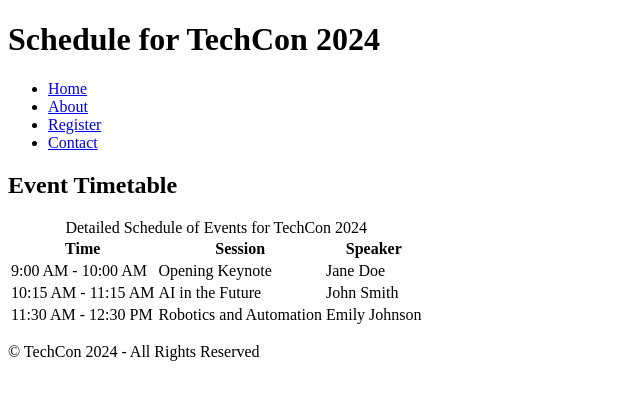
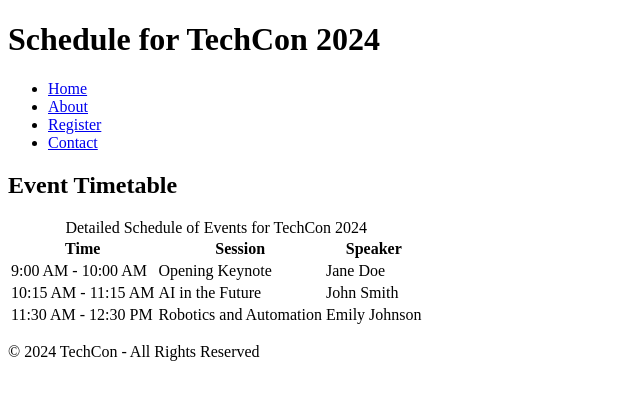
Before and after one commit to awolcoder/TechCon_HTML, a plain HTML site: page techcon_website/schedule.html in a window 1280 px wide. Shown: the full height of the page, 0-640 px from the left. Drawn offline with Linux system fonts and the light colour scheme.

Commit message:
Updated footer with copyright information

```diff
--- a/techcon_website/schedule.html
+++ b/techcon_website/schedule.html
@@ -58,7 +58,7 @@
 
 																																																																																									        <!-- Footer Section -->
 																																																																																										    <footer>
-																																																																																											            <p>&copy; TechCon 2024 - All Rights Reserved</p>
+																																																																																											            <p>&copy; 2024 TechCon - All Rights Reserved</p>
 																																																																																												        </footer>
 
 	</body>
```
